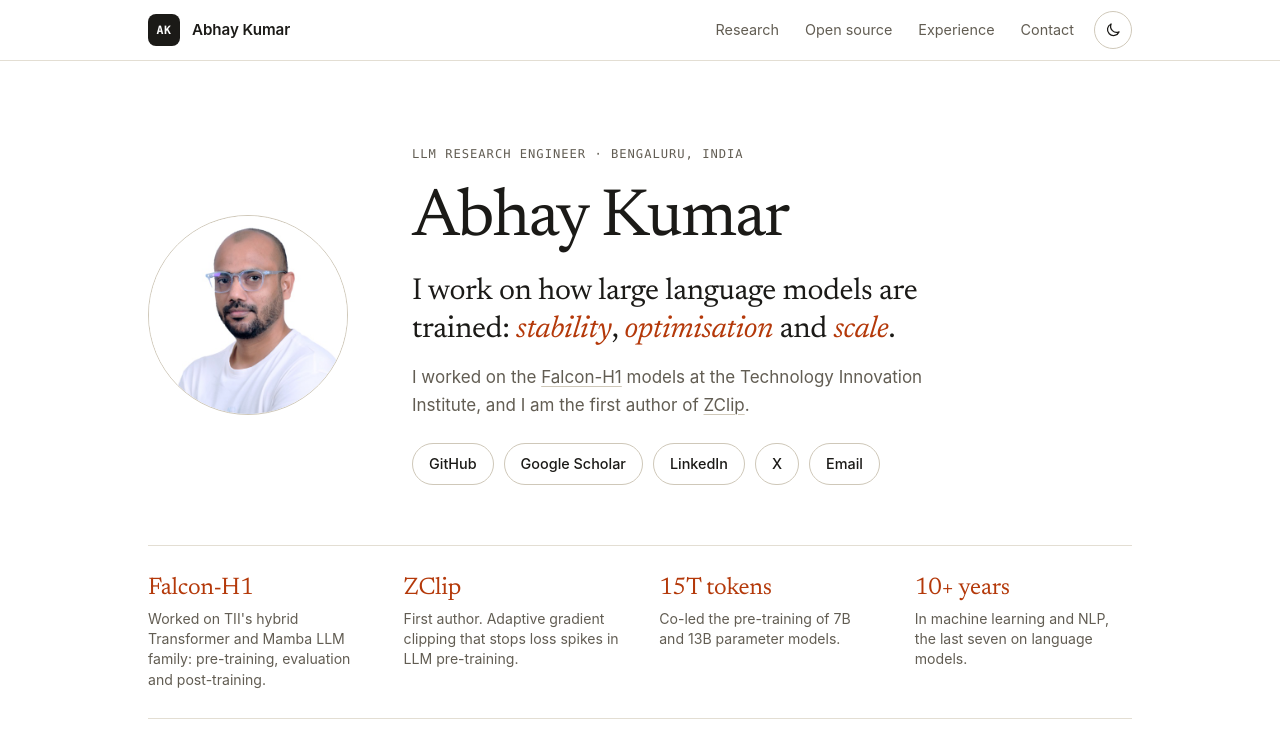
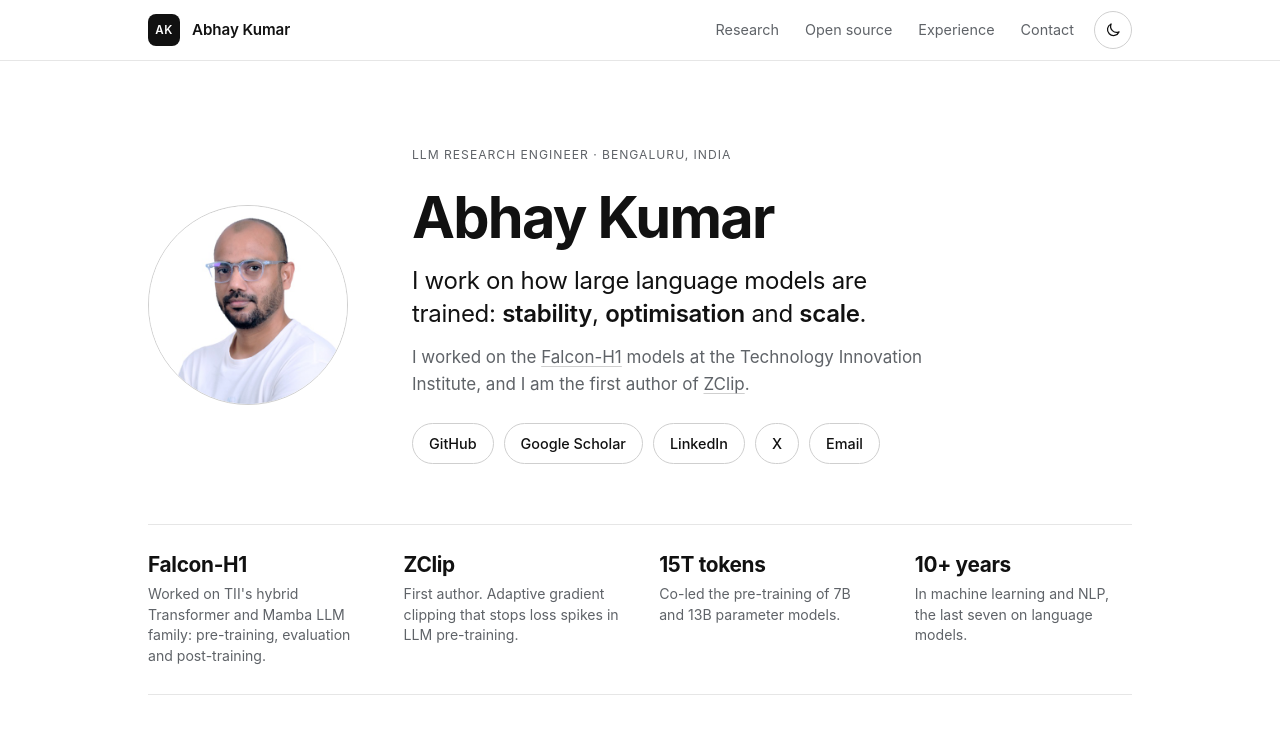
Before and after one commit to akanyaani/akanyaani.github.io, a plain HTML site: page index.html in a window 1280 px wide. Shown: the top 751 px of the page. Drawn offline with Linux system fonts and the light colour scheme.

Commit message:
System sans font, single neutral colour scheme, drop BED paper

```diff
--- a/index.html
+++ b/index.html
@@ -39,10 +39,7 @@
     })();
   </script>
 
-  <link rel="preconnect" href="https://fonts.googleapis.com">
-  <link rel="preconnect" href="https://fonts.gstatic.com" crossorigin>
-  <link href="https://fonts.googleapis.com/css2?family=Newsreader:ital,opsz,wght@0,6..72,400;0,6..72,500;1,6..72,400&display=swap" rel="stylesheet">
-  <link rel="stylesheet" href="style.css?v=4">
+  <link rel="stylesheet" href="style.css?v=5">
 
   <script type="application/ld+json">
   {
@@ -148,12 +145,6 @@
             <p class="authors">Louis Owen, Vishesh Tripathi, <b>Abhay Kumar</b>, Biddwan Ahmed</p>
             <p class="pub-links"><a href="https://arxiv.org/abs/2403.09362" rel="noopener">arXiv:2403.09362</a><a href="https://huggingface.co/Yellow-AI-NLP/komodo-7b-base" rel="noopener">Model</a></p>
           </li>
-          <li class="pub">
-            <p class="pub-meta"><span>2023</span><span>ICAICTA 2023 (IEEE)</span></p>
-            <h3><a href="https://arxiv.org/abs/2306.08852" rel="noopener">BED: Bi-Encoder-Based Detectors for Out-of-Distribution Detection</a></h3>
-            <p class="authors">Louis Owen, Biddwan Ahmed, <b>Abhay Kumar</b></p>
-            <p class="pub-links"><a href="https://arxiv.org/abs/2306.08852" rel="noopener">arXiv:2306.08852</a><a href="https://ieeexplore.ieee.org/document/10389907" rel="noopener">IEEE Xplore</a></p>
-          </li>
         </ol>
       </div>
     </section>
@@ -248,6 +239,6 @@
     </div>
   </footer>
 
-  <script src="script.js?v=4" defer></script>
+  <script src="script.js?v=5" defer></script>
 </body>
 </html>
--- a/style.css
+++ b/style.css
@@ -6,34 +6,34 @@
 :root {
   --bg: #ffffff;
   --bg-raised: #ffffff;
-  --ink: #1b1a17;
-  --ink-soft: #3b3933;
-  --muted: #625d53;
-  --rule: #e3ded3;
-  --rule-strong: #cfc8b9;
-  --accent: #b4390a;
-  --accent-soft: rgba(180, 57, 10, 0.09);
-  --focus: #b4390a;
+  --ink: #111111;
+  --ink-soft: #333333;
+  --muted: #5f6368;
+  --rule: #e6e6e6;
+  --rule-strong: #cfcfcf;
+  --accent: #111111;
+  --accent-soft: rgba(0, 0, 0, 0.05);
+  --focus: #111111;
 
-  --serif: "Newsreader", "Iowan Old Style", "Palatino Linotype", Palatino, Georgia, serif;
-  --sans: -apple-system, BlinkMacSystemFont, "Segoe UI", "Helvetica Neue", Helvetica, Arial, sans-serif;
-  --mono: ui-monospace, "SF Mono", SFMono-Regular, Menlo, Consolas, "Liberation Mono", monospace;
+  --sans: -apple-system, BlinkMacSystemFont, "Segoe UI", Roboto, "Helvetica Neue", Helvetica, Arial, sans-serif;
+  --serif: var(--sans);
+  --mono: var(--sans);
 
   --wrap: 1080px;
   --gutter: clamp(20px, 5vw, 48px);
 }
 
 :root[data-theme="dark"] {
-  --bg: #121311;
-  --bg-raised: #191a18;
-  --ink: #edebe5;
-  --ink-soft: #d3d0c7;
-  --muted: #a5a195;
-  --rule: #2a2b27;
-  --rule-strong: #3d3e38;
-  --accent: #ff9159;
-  --accent-soft: rgba(255, 145, 89, 0.12);
-  --focus: #ff9159;
+  --bg: #121212;
+  --bg-raised: #191919;
+  --ink: #ededed;
+  --ink-soft: #d2d2d2;
+  --muted: #a3a3a3;
+  --rule: #2a2a2a;
+  --rule-strong: #3d3d3d;
+  --accent: #ededed;
+  --accent-soft: rgba(255, 255, 255, 0.08);
+  --focus: #ededed;
 }
 
 /* ---------- base ---------- */
@@ -211,23 +211,23 @@
 
 h1 {
   font-family: var(--serif);
-  font-weight: 400;
-  font-size: clamp(2.6rem, 6vw, 4.2rem);
-  line-height: 0.98;
-  letter-spacing: -0.028em;
+  font-weight: 700;
+  font-size: clamp(2.4rem, 5.4vw, 3.6rem);
+  line-height: 1.05;
+  letter-spacing: -0.03em;
 }
 
 .lede {
   font-family: var(--serif);
-  font-size: clamp(1.4rem, 2.7vw, 1.9rem);
-  line-height: 1.28;
+  font-size: clamp(1.2rem, 2.2vw, 1.5rem);
+  line-height: 1.35;
   letter-spacing: -0.012em;
   color: var(--ink);
-  margin-top: 20px;
-  max-width: 24em;
+  margin-top: 18px;
+  max-width: 26em;
   text-wrap: balance;
 }
-.lede em { font-style: italic; color: var(--accent); }
+.lede em { font-style: normal; font-weight: 600; }
 
 .role {
   margin-top: 14px;
@@ -266,10 +266,11 @@
 }
 .hl dt {
   font-family: var(--serif);
-  font-size: 1.5rem;
+  font-size: 1.3rem;
+  font-weight: 700;
   line-height: 1.2;
-  letter-spacing: -0.01em;
-  color: var(--accent);
+  letter-spacing: -0.015em;
+  color: var(--ink);
 }
 .hl dd { margin: 6px 0 0; font-size: 0.88rem; line-height: 1.45; color: var(--muted); }
 
@@ -302,7 +303,7 @@
 }
 h2 {
   font-family: var(--serif);
-  font-weight: 400;
+  font-weight: 600;
   font-size: 1.7rem;
   line-height: 1.15;
   letter-spacing: -0.015em;
@@ -349,7 +350,7 @@
 
 .pub h3 {
   font-family: var(--serif);
-  font-weight: 500;
+  font-weight: 600;
   font-size: clamp(1.3rem, 2.3vw, 1.62rem);
   line-height: 1.22;
   letter-spacing: -0.012em;
@@ -511,7 +512,7 @@
 
 .contact-line {
   font-family: var(--serif);
-  font-size: clamp(1.3rem, 2.4vw, 1.7rem);
+  font-size: clamp(1.15rem, 2vw, 1.4rem);
   line-height: 1.34;
   letter-spacing: -0.01em;
   max-width: 26em;
```
Also changed, not shown: favicon.svg, og.png.
